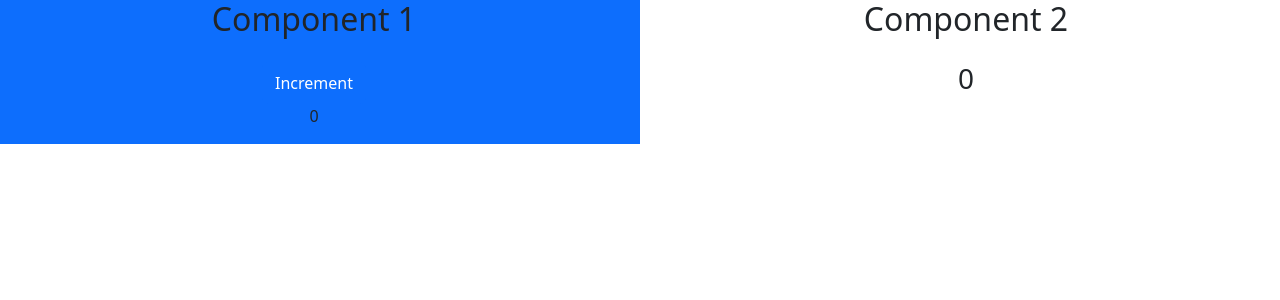
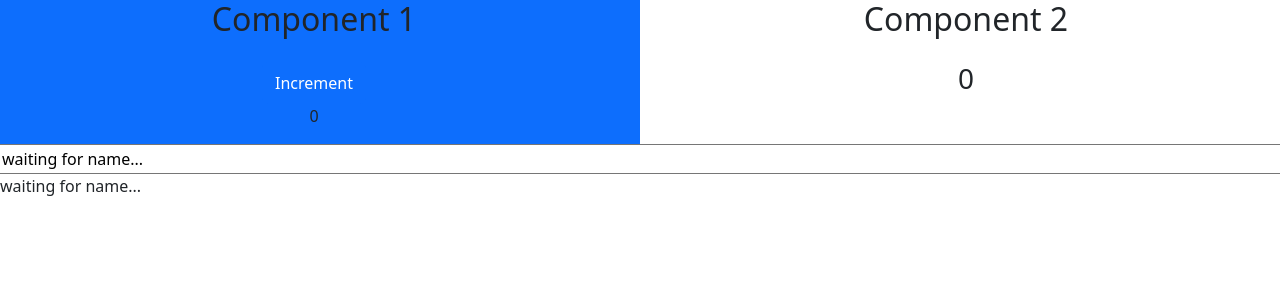
Before and after one commit to MelhaouiAsmaa/react-certification-3, a React (Create React App) app: page /exercise1 in a window 1280 px wide. Shown: the top 300 px of the page. Built offline with nearby package versions, Linux system fonts and the light colour scheme.

Commit message:
add name context

```diff
--- a/src/Exercise1/CountSetterComponent.jsx
+++ b/src/Exercise1/CountSetterComponent.jsx
@@ -1,9 +1,11 @@
 import { CountSubscriberComponent } from "./CountSubscriberComponent";
 import { useCount } from "./CountContext";
+import { NameSetterComponent } from "./NameSetterComponent";
+import { NameProvider } from "./NameContext";
 
 export function CountSetterComponent() {
   const [count, setCount] = useCount();
-console.log(count);
+
 
   function handleIncrement() {
     setCount((count) => count + 1);
@@ -25,6 +27,9 @@ console.log(count);
 
         {/* Right side: CountSubscriberComponent */}
         <CountSubscriberComponent className="col-6 text-center"/>
+        <NameProvider>
+                  <NameSetterComponent/>
+        </NameProvider>
     </div>
   );
 
--- /dev/null
+++ b/src/Exercise1/NameContext.jsx
@@ -0,0 +1,25 @@
+import { createContext, useContext, useEffect, useState } from "react";
+import { getItem, setItem } from "../utils";
+
+
+const NameContext = createContext();
+
+export function NameProvider({children}){
+    const [name, setName] = useState(()=>{
+        return getItem('name') || "waiting for name...";
+    });
+
+    useEffect(()=> {
+        setItem("name", name);
+    },[name]);
+
+    return(
+        <NameContext.Provider value={{name, setName}}>
+            {children}
+        </NameContext.Provider>
+    )
+}
+
+export function useName(){
+    return useContext(NameContext);
+}
--- /dev/null
+++ b/src/Exercise1/NameSetterComponent.jsx
@@ -0,0 +1,16 @@
+import { useName } from "./NameContext";
+
+export function NameSetterComponent(){
+    const {name, setName} = useName();
+
+    function handleChangeName(e){
+       return setName(e.target.value);
+    }
+
+    return(
+        <>
+        <input onChange={(e)=> handleChangeName(e)} value={name}/>
+        <p>{name}</p>
+        </>
+    )
+}
```
